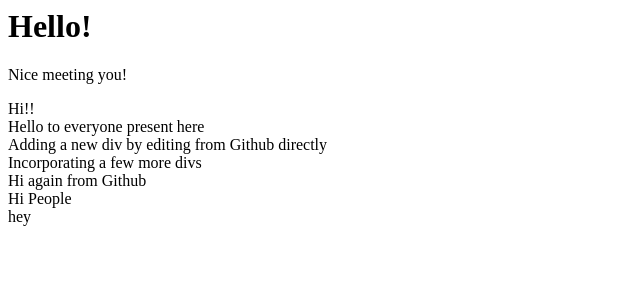
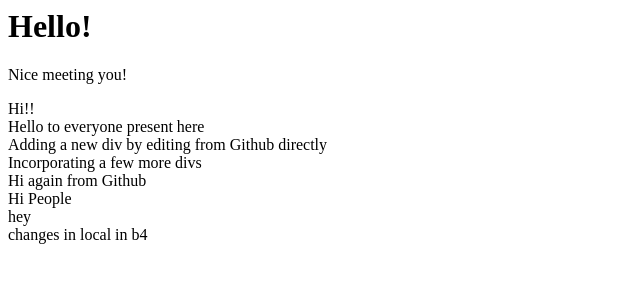
Before and after one commit to astha-borkataky-wdc/FirstRepo, a plain HTML site: page index.html in a window 1280 px wide. Shown: the whole page, without its empty margins (0-640 px from the left). Drawn offline with Linux system fonts and the light colour scheme.

Commit message:
changes in b4

```diff
--- a/index.html
+++ b/index.html
@@ -17,3 +17,5 @@
 <div>Hi People</div>
 
 <div>hey</div>
+
+<div>changes in local in b4</div>
```
